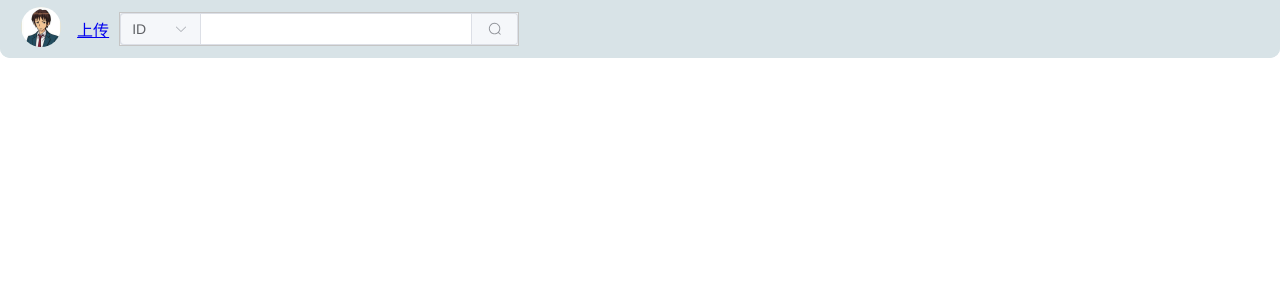
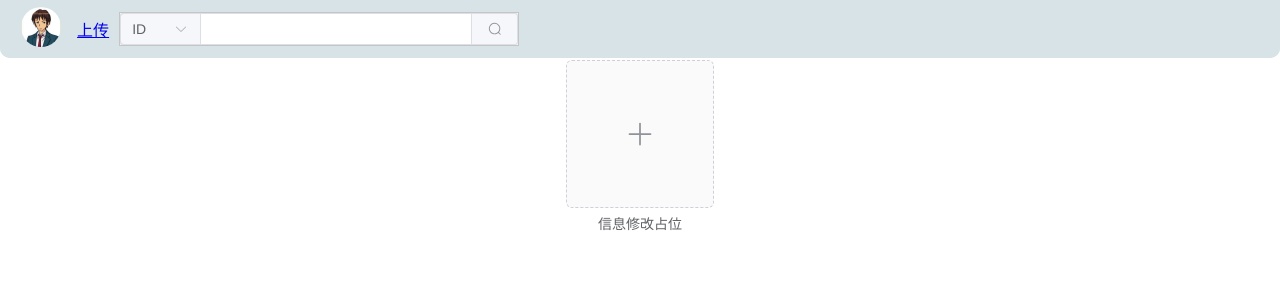
Before and after one commit to j21b3/KarapoStorehouse, a Vue app in the folder web/KKS_Vue/: page /uploadpic in a window 1280 px wide. Before the commit this address had no page. Shown: the top 300 px of the page. Built offline with nearby package versions, Linux system fonts and the light colour scheme.

Commit message:
开始写上传页面

```diff
--- a/web/KKS_Vue/src/components/headBar.vue
+++ b/web/KKS_Vue/src/components/headBar.vue
@@ -8,7 +8,7 @@
 				</router-link>
 			</el-col>
 			<el-col :span="1">
-				<router-link to="/upload/">
+				<router-link to="/uploadpic">
 					上传
 				</router-link>
 			</el-col>
--- /dev/null
+++ b/web/KKS_Vue/src/components/upPicComp.vue
@@ -0,0 +1,92 @@
+<template>
+	<el-upload
+	    v-model:file-list="fileList"
+	    action="none"
+	    list-type="picture-card"
+	    :on-preview="handlePictureCardPreview"
+	    :on-remove="handleRemove"
+		auto-upload=false
+		:on-change="onChangeTest"
+	  >
+	    <el-icon><Plus /></el-icon>
+	  </el-upload>
+
+	<el-dialog v-model="dialogVisible">
+	    <img w-full :src="dialogImageUrl" alt="Preview Image" />
+	</el-dialog>
+
+	<el-button text @click="dialogFormVisible = true">
+		信息修改占位
+	</el-button>
+	<el-dialog v-model="dialogFormVisible" title="图片信息设置" width="40%">
+		<el-form :model="form" label-width="140px">
+
+				<el-form-item label="上传者"  required >
+					  <el-input v-model="form.Uploader" placeholder="人人都可以是Karapo"/>
+				</el-form-item>
+				<el-form-item label="标题" >
+					  <el-input v-model="form.Title" />
+				</el-form-item>
+				<el-form-item label="留言" >
+					  <el-input v-model="form.Message" />
+				</el-form-item>
+				<el-form-item label="标签">
+					  <el-input v-model="form.Tags" />
+				</el-form-item>
+
+
+			<el-button type="danger" :icon="Close" circle />
+			<el-button type="success" :icon="Check" circle/>
+
+		</el-form>
+	</el-dialog>
+
+</template>
+
+<script lang="ts" setup>
+	import { reactive, ref } from 'vue'
+	import {Close, Check,Plus} from '@element-plus/icons-vue'
+	import { UploadProps, UploadUserFile } from 'element-plus'
+
+	const dialogFormVisible = ref(false)
+	const dialogImageUrl = ref('')
+	const dialogVisible = ref(false)
+
+	const fileList = ref<UploadUserFile[]>([])
+
+	const form = reactive({
+	  Uploader: '',
+	  Title: '',
+	  Message: '',
+	  Tags: [],
+	  Data: '',
+	  FileName: '',
+	})
+
+	const handleRemove: UploadProps['onRemove'] = (uploadFile, uploadFiles) => {
+	  console.log(uploadFile, uploadFiles)
+	}
+
+	const handlePictureCardPreview: UploadProps['onPreview'] = (uploadFile) => {
+	  dialogImageUrl.value = uploadFile.url!
+	  dialogVisible.value = true
+	}
+
+	const onChangeTest: UploadProps['onChange'] = (uploadFile, uploadFiles) => {
+		console.log("onchange")
+		console.log(uploadFile, uploadFiles)
+	}
+
+</script>
+
+<style scoped>
+
+	.el-select {
+	  width: 300px;
+	}
+	.el-input {
+	  width: 300px;
+	}
+
+
+</style>
--- a/web/KKS_Vue/src/components/uploadPage.vue
+++ /dev/null
@@ -1,43 +0,0 @@
-<template>
-	<el-upload
-	    v-model:file-list="fileList"
-	    class="upload-demo"
-	    :action="uploadUrl"
-	    :on-preview="handlePreview"
-	    :on-remove="handleRemove"
-	    list-type="picture"
-	  >
-	    <el-button type="primary">Click to upload</el-button>
-	    <template #tip>
-	      <div class="el-upload__tip">
-	        jpg/png files with a size less than 500kb
-	      </div>
-	    </template>
-	</el-upload>
-
-</template>
-
-<script>
-	import headBar from './headBar.vue'
-	// import type { UploadProps, UploadUserFile } from 'element-plus'
-	import api from './api_config.js'
-
-
-	export default{
-		name:'uploadPage',
-
-		components:{
-			headBar
-		},
-
-		data(){
-			return{
-				uploadUrl:api.upload,
-			}
-		}
-	}
-
-</script>
-
-<style>
-</style>
--- /dev/null
+++ b/web/KKS_Vue/src/components/uploadPicPage.vue
@@ -0,0 +1,22 @@
+<template>
+	<upPicComp></upPicComp>
+
+</template>
+
+<script>
+	// import type { UploadProps, UploadUserFile } from 'element-plus'
+	import api from './api_config.js'
+	import upPicComp from './upPicComp.vue'
+
+	export default{
+		name:'uploadPage',
+		components:{
+			upPicComp,
+		},
+
+	}
+
+</script>
+
+<style>
+</style>
--- a/web/KKS_Vue/src/routes.js
+++ b/web/KKS_Vue/src/routes.js
@@ -14,8 +14,8 @@ const routes=[
 		component: () => import('./components/PicShowPage.vue')
 	},
 	{
-		path:'/upload',
-		component: () => import('./components/uploadPage.vue')
+		path:'/uploadpic',
+		component: () => import('./components/uploadPicPage.vue')
 	},
 ]
 
```
